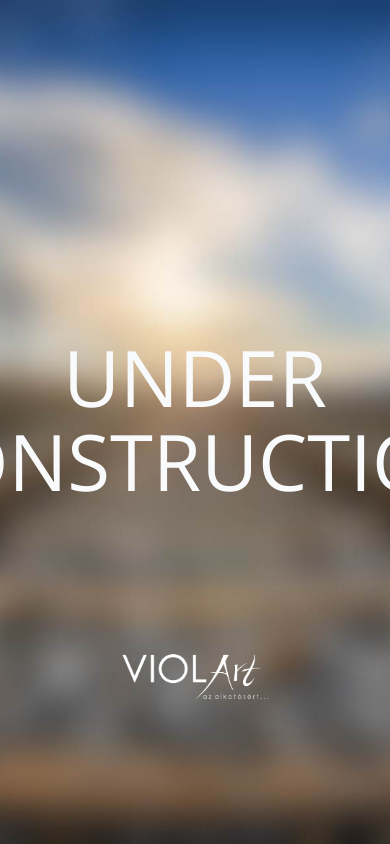
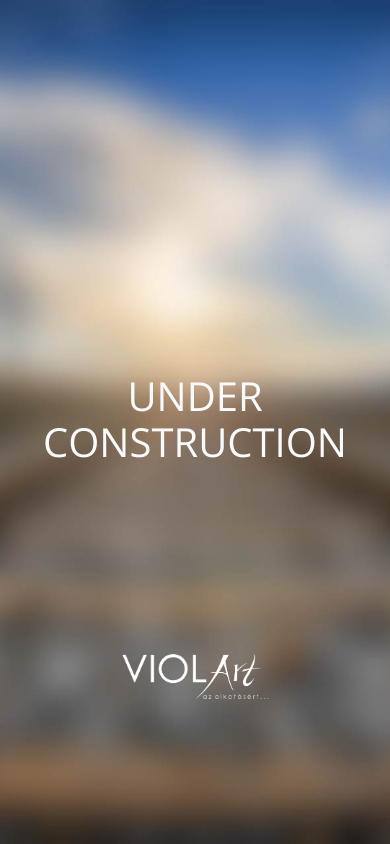
Before and after one commit to adam-balassa/violart-frontend, an Angular app: page / in a window 390 px wide. Built offline with nearby package versions, Linux system fonts and the light colour scheme.

Commit message:
responsivity 2

```diff
--- a/src/app/main/main.component.css
+++ b/src/app/main/main.component.css
@@ -47,3 +47,9 @@ main {
     font-weight: 300;
     line-height: 1;
 }
+
+@media screen and (max-width: 700px) {
+    .overlay>.title>h1 {
+        font-size: 40px;
+    }
+}
```
